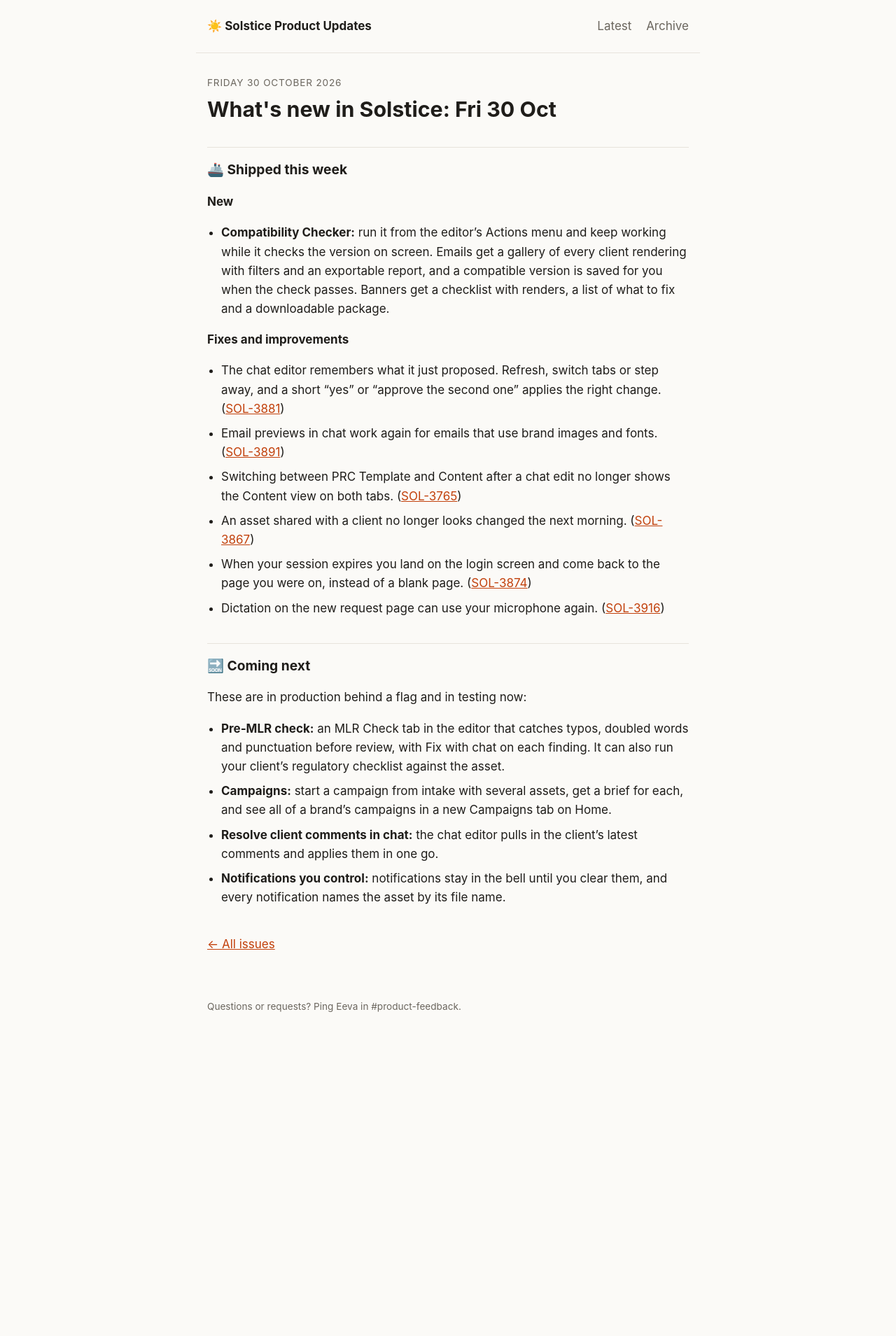
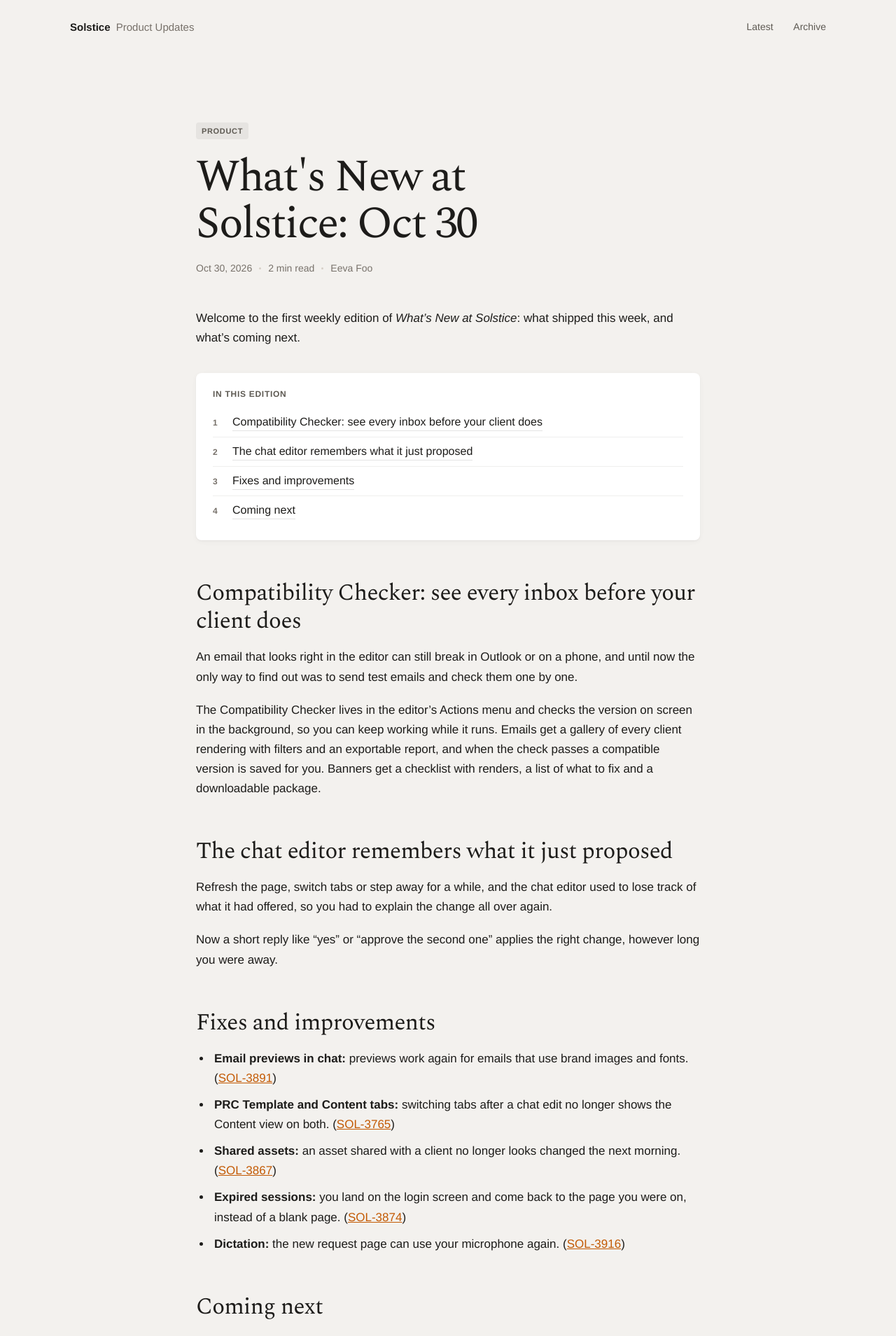
Before and after one commit to eeva-ff/solstice-newsletter, a Jekyll site: the page built from _posts/2026-10-30-whats-new.md, in a window 1280 px wide. Shown: the top 1909 px of the page at 70% size. Built offline with Jekyll 4.4.1, drawn with Linux system fonts in a browser that asks for light colours; a style sheet for code colours, icons or effects is not loaded; before the commit the page ends 1482 px from its top, so only the background shows below that; some of the changed text lies outside the part shown.

Commit message:
Match the solsticehealth.co product-updates design and format
Co-Authored-By: Claude Opus 5.5 <noreply@anthropic.com>

```diff
--- /dev/null
+++ b/_includes/article.html
@@ -0,0 +1,45 @@
+{% assign post = include.post %}
+{% assign words = post.content | strip_html | number_of_words %}
+{% assign minutes = words | divided_by: 200 | plus: 1 %}
+<article class="article">
+  <header class="post-header">
+    <span class="tag">{{ post.tag | default: "Product" }}</span>
+    <h1>{% if include.link %}<a href="{{ post.url | relative_url }}">{{ post.title }}</a>{% else %}{{ post.title }}{% endif %}</h1>
+    <p class="meta">
+      <time datetime="{{ post.date | date_to_xmlschema }}">{{ post.date | date: "%b %-d, %Y" }}</time>
+      <span class="dot"></span>{{ minutes }} min read
+      <span class="dot"></span>{{ post.author | default: "Eeva Foo" }}
+    </p>
+  </header>
+  <div class="article-body">
+    {% if post.intro %}<p class="intro">{{ post.intro | markdownify | remove: '<p>' | remove: '</p>' | strip }}</p>{% endif %}
+    <nav class="toc" aria-label="In this edition">
+      <div class="toc-label">In this edition</div>
+      <ol></ol>
+    </nav>
+    {{ post.content }}
+  </div>
+  <aside class="end-panel">
+    <div>
+      <p class="end-label">What’s new at Solstice</p>
+      <p class="end-line">A new edition every week. Questions or requests? Find Eeva in #product-feedback.</p>
+    </div>
+    <a class="end-button" href="{{ '/archive/' | relative_url }}">See past editions</a>
+  </aside>
+</article>
+<script>
+  // Build "In this edition" from the section headings, as the solsticehealth.co posts do.
+  (function () {
+    var body = document.currentScript.previousElementSibling.querySelector('.article-body');
+    var toc = body.querySelector('.toc');
+    var heads = body.querySelectorAll('h2:not(.no-toc)');
+    if (heads.length < 2) { toc.remove(); return; }
+    heads.forEach(function (h, i) {
+      if (!h.id) h.id = 'section-' + (i + 1);
+      var li = document.createElement('li');
+      li.innerHTML = '<span class="toc-n">' + (i + 1) + '</span><a href="#' + h.id + '"></a>';
+      li.querySelector('a').textContent = h.textContent;
+      toc.querySelector('ol').appendChild(li);
+    });
+  })();
+</script>
--- a/_layouts/default.html
+++ b/_layouts/default.html
@@ -4,11 +4,17 @@
   <meta charset="utf-8">
   <meta name="viewport" content="width=device-width, initial-scale=1">
   <title>{% if page.title %}{{ page.title }} · {% endif %}{{ site.title }}</title>
+  <link rel="preconnect" href="https://fonts.googleapis.com">
+  <link rel="preconnect" href="https://fonts.gstatic.com" crossorigin>
+  <link rel="stylesheet" href="https://fonts.googleapis.com/css2?family=Spectral:ital,wght@0,300;0,400;1,300&display=swap">
+  <link rel="stylesheet" href="https://cdn.jsdelivr.net/npm/@fontsource/aileron@5.0.0/400.css">
+  <link rel="stylesheet" href="https://cdn.jsdelivr.net/npm/@fontsource/aileron@5.0.0/600.css">
+  <link rel="stylesheet" href="https://cdn.jsdelivr.net/npm/@fontsource/aileron@5.0.0/700.css">
   <link rel="stylesheet" href="{{ '/assets/style.css' | relative_url }}">
 </head>
 <body>
   <header class="site-header">
-    <a class="brand" href="{{ '/' | relative_url }}">☀️ {{ site.title }}</a>
+    <a class="brand" href="{{ '/' | relative_url }}">Solstice <span>Product Updates</span></a>
     <nav>
       <a href="{{ '/' | relative_url }}">Latest</a>
       <a href="{{ '/archive/' | relative_url }}">Archive</a>
@@ -17,6 +23,5 @@
   <main>
     {{ content }}
   </main>
-  <footer class="site-footer">Questions or requests? Ping Eeva in #product-feedback.</footer>
 </body>
 </html>
--- a/_layouts/issue.html
+++ b/_layouts/issue.html
@@ -1,9 +1,4 @@
 ---
 layout: default
 ---
-<article class="issue">
-  <p class="eyebrow">{{ page.date | date: "%A %-d %B %Y" }}</p>
-  <h1>{{ page.title }}</h1>
-  {{ content }}
-</article>
-<p class="more"><a href="{{ '/archive/' | relative_url }}">← All issues</a></p>
+{% include article.html post=page %}
--- a/_posts/2026-10-30-whats-new.md
+++ b/_posts/2026-10-30-whats-new.md
@@ -1,29 +1,37 @@
 ---
 layout: issue
-title: "What's new in Solstice: Fri 30 Oct"
-summary: Compatibility Checker, a chat editor that remembers, and pre-MLR checks coming soon.
+title: "What's New at Solstice: Oct 30"
+tag: Product
+author: Eeva Foo
+summary: Compatibility Checker, a chat editor that remembers, and pre-MLR checks on the way.
+intro: "Welcome to the first weekly edition of *What’s New at Solstice*: what shipped this week, and what’s coming next."
 ---
 
-## 🚢 Shipped this week
+## Compatibility Checker: see every inbox before your client does
 
-**New**
+An email that looks right in the editor can still break in Outlook or on a phone, and until now the only way to find out was to send test emails and check them one by one.
 
-- **Compatibility Checker:** run it from the editor's Actions menu and keep working while it checks the version on screen. Emails get a gallery of every client rendering with filters and an exportable report, and a compatible version is saved for you when the check passes. Banners get a checklist with renders, a list of what to fix and a downloadable package.
+The Compatibility Checker lives in the editor’s Actions menu and checks the version on screen in the background, so you can keep working while it runs. Emails get a gallery of every client rendering with filters and an exportable report, and when the check passes a compatible version is saved for you. Banners get a checklist with renders, a list of what to fix and a downloadable package.
 
-**Fixes and improvements**
+## The chat editor remembers what it just proposed
 
-- The chat editor remembers what it just proposed. Refresh, switch tabs or step away, and a short "yes" or "approve the second one" applies the right change. ([SOL-3881](https://linear.app/solsticehealth/issue/SOL-3881))
-- Email previews in chat work again for emails that use brand images and fonts. ([SOL-3891](https://linear.app/solsticehealth/issue/SOL-3891))
-- Switching between PRC Template and Content after a chat edit no longer shows the Content view on both tabs. ([SOL-3765](https://linear.app/solsticehealth/issue/SOL-3765))
-- An asset shared with a client no longer looks changed the next morning. ([SOL-3867](https://linear.app/solsticehealth/issue/SOL-3867))
-- When your session expires you land on the login screen and come back to the page you were on, instead of a blank page. ([SOL-3874](https://linear.app/solsticehealth/issue/SOL-3874))
-- Dictation on the new request page can use your microphone again. ([SOL-3916](https://linear.app/solsticehealth/issue/SOL-3916))
+Refresh the page, switch tabs or step away for a while, and the chat editor used to lose track of what it had offered, so you had to explain the change all over again.
 
-## 🔜 Coming next
+Now a short reply like “yes” or “approve the second one” applies the right change, however long you were away.
 
-These are in production behind a flag and in testing now:
+## Fixes and improvements
 
-- **Pre-MLR check:** an MLR Check tab in the editor that catches typos, doubled words and punctuation before review, with Fix with chat on each finding. It can also run your client's regulatory checklist against the asset.
-- **Campaigns:** start a campaign from intake with several assets, get a brief for each, and see all of a brand's campaigns in a new Campaigns tab on Home.
-- **Resolve client comments in chat:** the chat editor pulls in the client's latest comments and applies them in one go.
+- **Email previews in chat:** previews work again for emails that use brand images and fonts. ([SOL-3891](https://linear.app/solsticehealth/issue/SOL-3891))
+- **PRC Template and Content tabs:** switching tabs after a chat edit no longer shows the Content view on both. ([SOL-3765](https://linear.app/solsticehealth/issue/SOL-3765))
+- **Shared assets:** an asset shared with a client no longer looks changed the next morning. ([SOL-3867](https://linear.app/solsticehealth/issue/SOL-3867))
+- **Expired sessions:** you land on the login screen and come back to the page you were on, instead of a blank page. ([SOL-3874](https://linear.app/solsticehealth/issue/SOL-3874))
+- **Dictation:** the new request page can use your microphone again. ([SOL-3916](https://linear.app/solsticehealth/issue/SOL-3916))
+
+## Coming next
+
+These are in production behind a flag and in testing now.
+
+- **Pre-MLR check:** an MLR Check tab in the editor that catches typos, doubled words and punctuation before review, with Fix with chat on each finding. It can also run your client’s regulatory checklist against the asset.
+- **Campaigns:** start a campaign from intake with several assets, get a brief for each, and see all of a brand’s campaigns in a new Campaigns tab on Home.
+- **Resolve client comments in chat:** the chat editor pulls in the client’s latest comments and applies them in one go.
 - **Notifications you control:** notifications stay in the bell until you clear them, and every notification names the asset by its file name.
--- a/assets/style.css
+++ b/assets/style.css
@@ -1,48 +1,113 @@
+/* Matches the solsticehealth.co product-updates posts: Spectral Light headings,
+   Aileron body, warm off-white page, white cards. */
 :root {
-  --bg: #fbfaf7;
+  --bg: #f3f1ee;
   --surface: #ffffff;
-  --text: #1f1d1a;
-  --muted: #6b665e;
-  --accent: #c2410c;
-  --border: #e7e3dc;
-}
-@media (prefers-color-scheme: dark) {
-  :root {
-    --bg: #161513;
-    --surface: #1f1d1a;
-    --text: #ece8e1;
-    --muted: #a39d93;
-    --accent: #fb923c;
-    --border: #34312c;
-  }
+  --text: #1d1c1a;
+  --label: #5e5a53;
+  --muted: #77716a;
+  --dot: #d6cfc6;
+  --media: #ece5df;
+  --link: #c35a04;
+  --link-hover: #a85600;
+  --hairline: rgba(29, 28, 26, 0.07);
+  --shadow: 0 1px 2px rgba(29, 28, 26, 0.04), 0 2px 8px rgba(29, 28, 26, 0.04);
+  --serif: "Spectral", Georgia, serif;
+  --sans: "Aileron", "Helvetica Neue", Arial, sans-serif;
 }
 * { box-sizing: border-box; }
+html { background: var(--bg); }
 body {
   margin: 0;
   background: var(--bg);
   color: var(--text);
-  font: 17px/1.6 -apple-system, BlinkMacSystemFont, "Segoe UI", Roboto, sans-serif;
+  font: 400 17px/1.65 var(--sans);
+  -webkit-font-smoothing: antialiased;
 }
-a { color: var(--accent); }
-.site-header, main, .site-footer { max-width: 720px; margin: 0 auto; padding: 0 16px; }
+a { color: var(--link); }
+a:hover { color: var(--link-hover); }
+
+/* Site header */
 .site-header {
+  max-width: 1200px; margin: 0 auto; padding: 24px 60px;
   display: flex; justify-content: space-between; align-items: center;
-  padding-top: 24px; padding-bottom: 24px; border-bottom: 1px solid var(--border);
 }
-.brand { font-weight: 700; color: var(--text); text-decoration: none; }
-.site-header nav a { margin-left: 16px; color: var(--muted); text-decoration: none; }
-.site-header nav a:hover { color: var(--accent); }
-main { padding-top: 32px; padding-bottom: 48px; }
-h1 { font-size: 1.9rem; line-height: 1.2; margin: 0 0 24px; }
+.brand { font: 600 15px/1 var(--sans); color: var(--text); text-decoration: none; }
+.brand span { color: var(--muted); font-weight: 400; margin-left: 4px; }
+.site-header nav a { margin-left: 24px; font-size: 14px; color: var(--label); text-decoration: none; }
+.site-header nav a:hover { color: var(--text); }
+
+main { max-width: 720px; margin: 0 auto; padding: 96px 0 120px; }
+
+/* Post header */
+.tag {
+  display: inline-flex; align-items: center; height: 24px; padding: 0 8px;
+  background: rgba(29, 28, 26, 0.06); border-radius: 4px;
+  font: 600 11px/14px var(--sans); letter-spacing: 0.66px; text-transform: uppercase; color: var(--label);
+}
+h1 {
+  font: 300 64px/1.04 var(--serif); letter-spacing: -2.24px;
+  margin: 20px 0 20px; text-wrap: balance;
+}
 h1 a { color: inherit; text-decoration: none; }
-h2 { font-size: 1.2rem; margin: 36px 0 8px; padding-top: 16px; border-top: 1px solid var(--border); }
-.eyebrow { color: var(--muted); font-size: 0.85rem; text-transform: uppercase; letter-spacing: 0.06em; margin: 0 0 8px; }
-.issue ul { padding-left: 20px; }
-.issue li { margin: 8px 0; }
-.more { margin-top: 40px; }
-.archive { list-style: none; padding: 0; }
-.archive li { padding: 16px 0; border-bottom: 1px solid var(--border); }
-.archive a { font-weight: 600; text-decoration: none; }
-.archive time { color: var(--muted); font-size: 0.9rem; margin-left: 8px; }
-.archive p { margin: 4px 0 0; color: var(--muted); }
-.site-footer { color: var(--muted); font-size: 0.85rem; padding-bottom: 32px; }
+.meta { display: flex; align-items: center; gap: 10px; margin: 0; font-size: 14px; line-height: 20px; color: var(--muted); }
+.dot { width: 3px; height: 3px; border-radius: 50%; background: var(--dot); }
+
+/* Body */
+.article-body { margin-top: 48px; }
+.article-body p { margin: 0 0 19px; }
+.article-body h2 {
+  font: 300 33px/1.2 var(--serif); letter-spacing: -0.02em;
+  margin: 56px 0 18px; scroll-margin-top: 24px;
+}
+.article-body ul { padding-left: 22px; margin: 0 0 19px; }
+.article-body li { margin: 0 0 10px; padding-left: 4px; }
+.article-body strong { font-weight: 600; }
+.article-body img, .article-body video {
+  display: block; width: 100%; border-radius: 6px; background: var(--media);
+  box-shadow: 0 1px 2px rgba(29, 28, 26, 0.04), 0 4px 12px rgba(29, 28, 26, 0.05);
+  margin: 28px 0 0;
+}
+
+/* In this edition */
+.toc { margin: 36px 0 0; padding: 22px 24px; background: var(--surface); border-radius: 8px; box-shadow: var(--shadow); }
+.toc-label { font: 600 12px/16px var(--sans); letter-spacing: 0.06em; text-transform: uppercase; color: var(--label); margin: 0 0 12px; }
+.toc ol { list-style: none; margin: 0; padding: 0; }
+.toc li { display: flex; gap: 14px; align-items: baseline; padding: 8px 0; margin: 0; border-top: 1px solid var(--hairline); font-size: 16px; line-height: 1.5; }
+.toc li:first-child { border-top: 0; }
+.toc-n { font: 600 12px/16px var(--sans); color: var(--muted); font-variant-numeric: tabular-nums; min-width: 14px; }
+.toc a { color: var(--text); text-decoration: none; border-bottom: 1px solid rgba(29, 28, 26, 0.12); transition: border-color 100ms; }
+.toc a:hover { color: var(--text); border-bottom-color: var(--text); }
+
+/* End panel */
+.end-panel {
+  margin-top: 64px; padding: 28px; background: var(--surface); border-radius: 8px; box-shadow: var(--shadow);
+  display: flex; flex-wrap: wrap; align-items: center; justify-content: space-between; gap: 20px 32px;
+}
+.end-label { margin: 0; font: 300 24px/1.2 var(--serif); letter-spacing: -0.02em; }
+.end-line { margin: 4px 0 0; font-size: 15px; color: var(--muted); text-wrap: balance; }
+.end-button {
+  display: inline-flex; align-items: center; height: 40px; padding: 0 18px; border-radius: 6px;
+  background: var(--text); color: #fff; font: 600 14px/1 var(--sans); text-decoration: none; white-space: nowrap;
+}
+.end-button:hover { color: #fff; opacity: 0.88; }
+
+/* Archive */
+.archive-sub { color: var(--muted); margin: 0 0 40px; }
+.archive { list-style: none; margin: 0; padding: 0; display: flex; flex-direction: column; gap: 12px; }
+.archive a {
+  display: block; padding: 24px 28px; background: var(--surface); border-radius: 8px; box-shadow: var(--shadow);
+  color: var(--text); text-decoration: none; transition: transform 120ms;
+}
+.archive a:hover { color: var(--text); transform: translateY(-1px); }
+.archive time { font-size: 13px; color: var(--muted); }
+.archive-title { display: block; font: 300 28px/1.2 var(--serif); letter-spacing: -0.02em; margin: 6px 0; }
+.archive-summary { display: block; font-size: 15px; color: var(--label); }
+
+@media (max-width: 809px) {
+  .site-header { padding: 20px 16px; }
+  main { padding: 64px 16px 96px; }
+  h1 { font-size: 38px; letter-spacing: -1.33px; }
+  .article-body h2 { font-size: 28px; }
+  .archive-title { font-size: 24px; }
+}
```
Also changed, not shown: archive.html (+10 -4 lines), index.html (+3 -10 lines).
